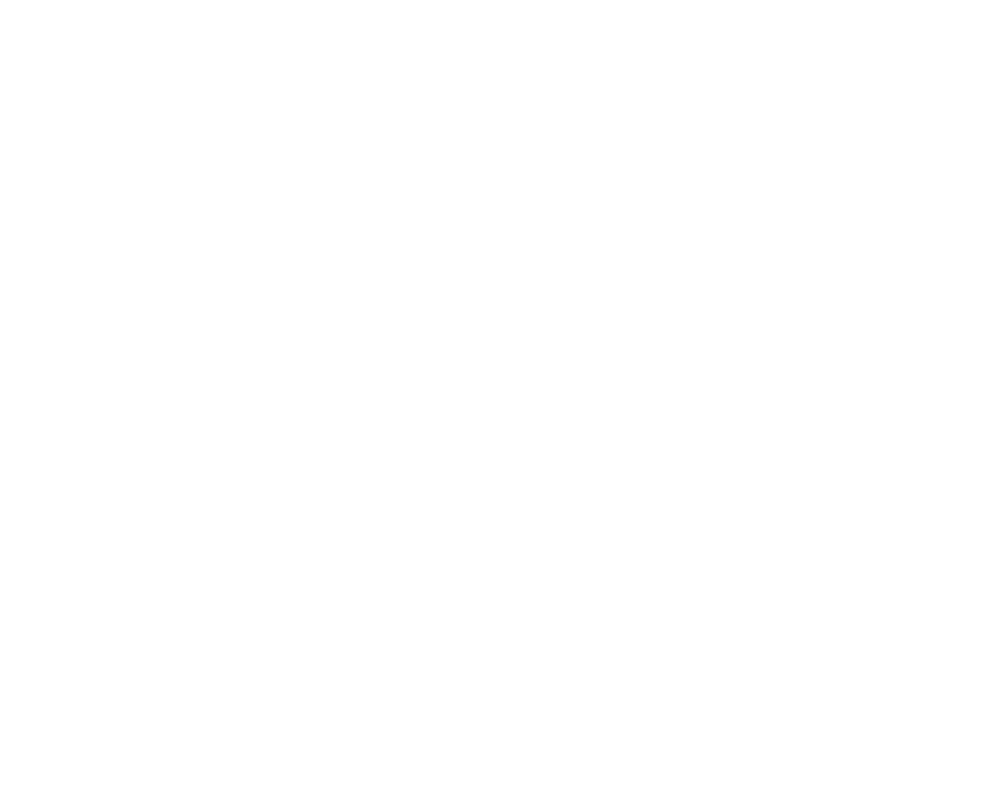
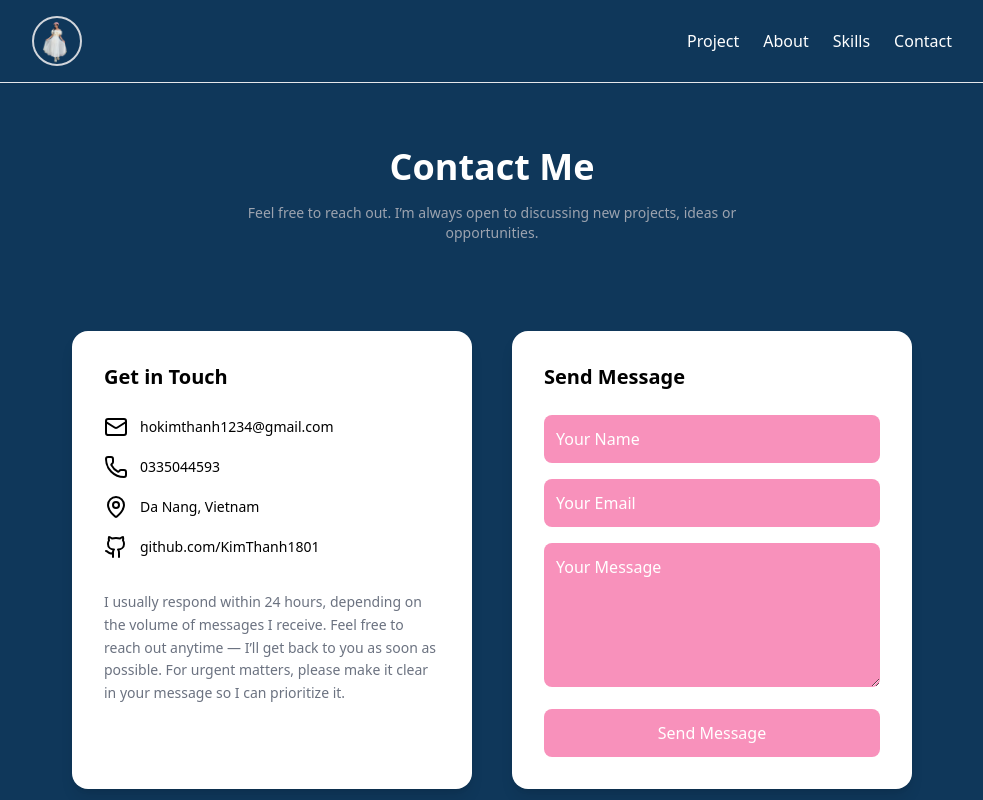
Before and after one commit to MyProjectCiiclo/feCiiclo, a Vue app: page /contact in a window 1280 px wide. Before the commit this address had no page. Shown: the top 800 px of the page, without its empty margins (148-1131 px from the left). Built offline with nearby package versions, Linux system fonts and the light colour scheme.

Commit message:
feat/contact - implement contact form UI and submit functionality

```diff
--- /dev/null
+++ b/src/components/Contact/Contact.vue
@@ -0,0 +1,128 @@
+<template>
+  <section
+    class="min-h-screen bg-[#0f375a] text-white px-6 lg:px-[180px] py-16"
+  >
+    <div class="mx-auto">
+      <div class="text-center mb-12">
+        <h1 class="text-4xl font-bold">Contact Me</h1>
+        <p class="text-gray-400 mt-4 text-sm max-w-xl mx-auto">
+          Feel free to reach out. I’m always open to discussing new projects,
+          ideas or opportunities.
+        </p>
+      </div>
+
+      <div class="grid grid-cols-1 lg:grid-cols-2 gap-10">
+        <div class="bg-[#fff] p-8 rounded-2xl shadow-lg">
+          <h2 class="text-xl font-bold mb-6 text-black">Get in Touch</h2>
+
+          <div class="space-y-4 text-sm">
+            <a
+              href="mailto:hokimthanh1234@gmail.com"
+              class="flex items-center gap-3 text-black hover:text-pink-500 transition"
+            >
+              <Mail />
+              <span>hokimthanh1234@gmail.com</span>
+            </a>
+
+            <a
+              href="tel:0335044593"
+              class="flex items-center gap-3 text-black hover:text-pink-500 transition"
+            >
+              <Phone />
+              <span>0335044593</span>
+            </a>
+
+            <a
+              href="https://www.google.com/maps?q=Da+Nang+Vietnam"
+              target="_blank"
+              class="flex items-center gap-3 text-black hover:text-pink-500 transition"
+            >
+              <MapPin />
+              <span>Da Nang, Vietnam</span>
+            </a>
+
+            <a
+              href="https://github.com/KimThanh1801"
+              target="_blank"
+              class="flex items-center gap-3 text-black hover:text-pink-500 transition"
+            >
+              <Github />
+              <span>github.com/KimThanh1801</span>
+            </a>
+          </div>
+
+          <div class="mt-8 text-sm text-gray-500 leading-relaxed">
+            I usually respond within 24 hours, depending on the volume of
+            messages I receive. Feel free to reach out anytime — I’ll get back
+            to you as soon as possible. For urgent matters, please make it clear
+            in your message so I can prioritize it.
+          </div>
+        </div>
+
+        <div class="bg-[#fff] p-8 rounded-2xl shadow-lg">
+          <h2 class="text-xl font-bold mb-6 text-black">Send Message</h2>
+
+          <form @submit.prevent="submitForm" class="space-y-4">
+            <input
+              v-model="form.name"
+              type="text"
+              placeholder="Your Name"
+              class="w-full p-3 placeholder:text-white rounded-lg bg-[#F891BB] text-white outline-none"
+            />
+
+            <input
+              v-model="form.email"
+              type="email"
+              placeholder="Your Email"
+              class="w-full p-3 text-white placeholder:text-white rounded-lg bg-[#F891BB] outline-none"
+            />
+
+            <textarea
+              v-model="form.message"
+              rows="5"
+              placeholder="Your Message"
+              class="w-full p-3 text-white placeholder:text-white rounded-lg bg-[#F891BB] outline-none"
+            ></textarea>
+
+            <button
+              type="submit"
+              class="w-full bg-[#F891BB] placeholder-white text-white hover:bg-[#F891BB] transition py-3 rounded-lg font-medium"
+            >
+              Send Message
+            </button>
+          </form>
+        </div>
+      </div>
+    </div>
+  </section>
+</template>
+
+<script setup>
+import { reactive } from "vue";
+import { useContactComposable } from "../../composables/Contact";
+import { Mail, Phone, MapPin, Github } from "lucide-vue-next";
+import { toast } from "vue3-toastify";
+
+const form = reactive({
+  name: "",
+  email: "",
+  message: "",
+});
+
+const { loading, success, submitContact } = useContactComposable();
+
+const submitForm = async () => {
+  if (!form.name || !form.email || !form.message) {
+    toast.error("Please fill in all fields!");
+    return;
+  }
+  await submitContact(form);
+
+  if (success.value) {
+    form.name = "";
+    form.email = "";
+    form.message = "";
+  }
+  toast.success("Message sent successfully!");
+};
+</script>
--- /dev/null
+++ b/src/composables/Contact.ts
@@ -0,0 +1,30 @@
+import { ref } from "vue";
+import { useContact } from "@/services/contact.service";
+import type { ContactForm } from "@/types/Contact";
+
+export function useContactComposable() {
+  const loading = ref(false);
+  const success = ref(false);
+
+  const submitContact = async (payload: ContactForm) => {
+    loading.value = true;
+    success.value = false;
+
+    try {
+      const res = await useContact(payload);
+      success.value = true;
+      return res;
+    } catch (error) {
+      console.log(error);
+      success.value = false;
+    } finally {
+      loading.value = false;
+    }
+  };
+
+  return {
+    loading,
+    success,
+    submitContact,
+  };
+}
--- a/src/router/index.ts
+++ b/src/router/index.ts
@@ -31,6 +31,10 @@
     path: "/about",
     component: About,
   },
+  {
+    path: "/contact",
+    component: Contact,
+  },
 ];
 
 export default createRouter({
--- /dev/null
+++ b/src/services/contact.service.ts
@@ -0,0 +1,7 @@
+import api from "./api";
+import type { ContactForm } from "@/types/Contact";
+
+export const useContact = async (payload: ContactForm) => {
+  const res = await api.post("/contact", payload);
+  return res.data;
+};
--- /dev/null
+++ b/src/types/Contact.ts
@@ -0,0 +1,5 @@
+export interface ContactForm {
+  name: string;
+  email: string;
+  message: string;
+}
--- /dev/null
+++ b/src/views/Contact.vue
@@ -0,0 +1,11 @@
+<script setup >
+import Contact from '@/components/Contact/Contact.vue';
+import MainLayout from '@/layouts/MainLayout.vue';
+
+</script>
+
+<template>
+    <MainLayout>
+        <Contact />
+    </MainLayout>
+</template>
```
